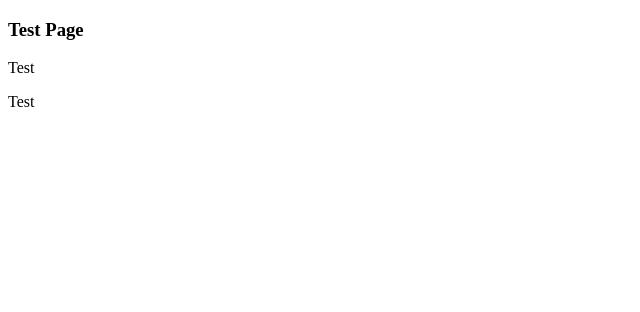
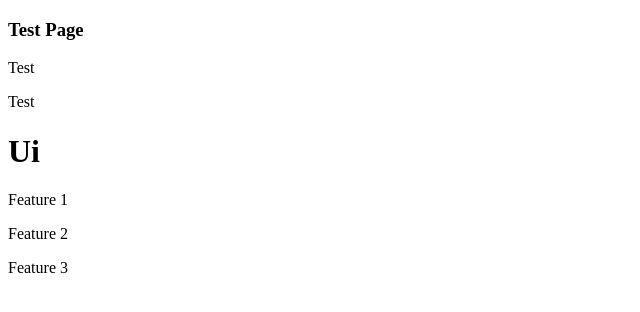
Before and after one commit to Antonio2410/Git, a plain HTML site: page index.html in a window 1280 px wide. Shown: the whole page, without its empty margins (0-640 px from the left). Drawn offline with Linux system fonts and the light colour scheme.

Commit message:
add new Ui Features

```diff
--- a/index.html
+++ b/index.html
@@ -9,5 +9,9 @@
     <h3>Test Page</h3>
     <p>Test</p>
     <p>Test</p>
+    <h1>Ui</h1>
+    <p>Feature 1</p>
+    <p>Feature 2</p>
+    <p>Feature 3</p>
 </body>
 </html>
```
